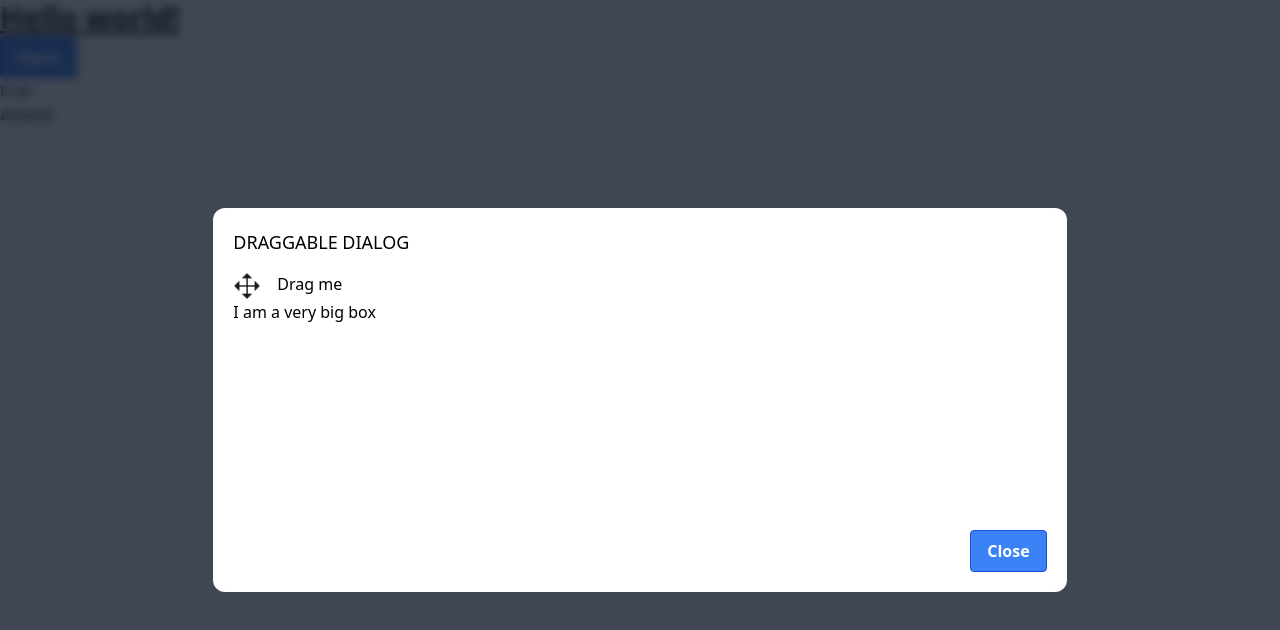
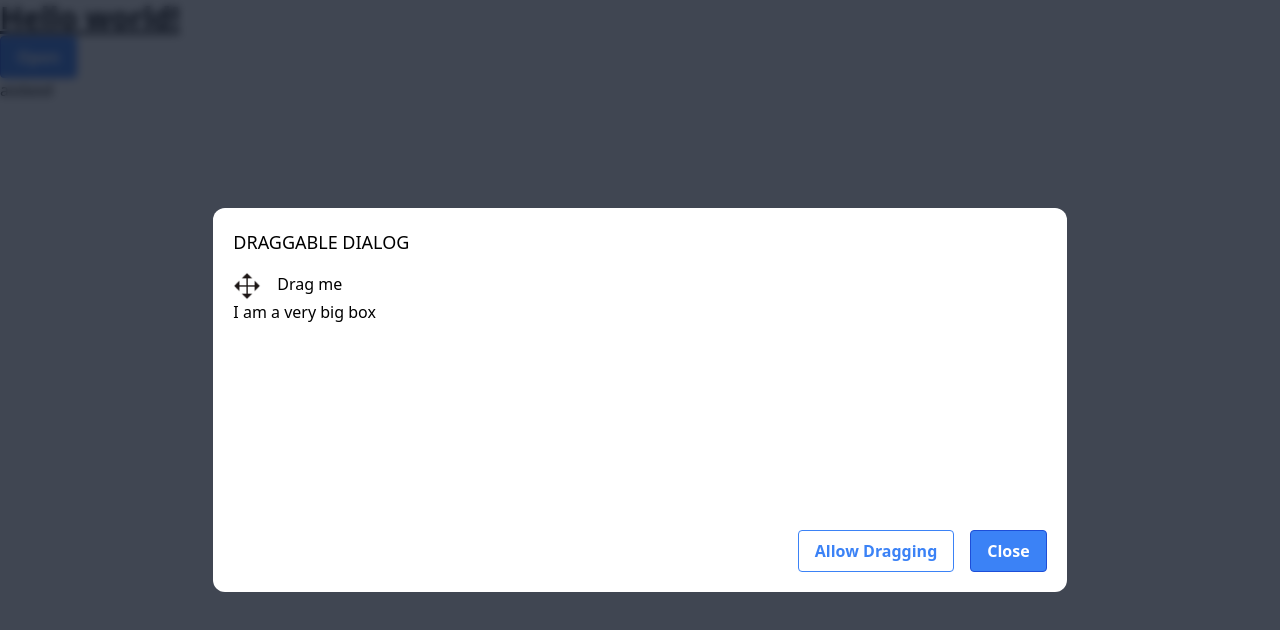
Before and after one commit to PeterLazarov/ReactModal, a React (Vite) app: page / in a window 1280 px wide. Both pictures are taken after a click on the button "Open". Shown: the top 630 px of the page. Built offline with nearby package versions, Linux system fonts and the light colour scheme.

Commit message:
button variants and customize

```diff
--- a/src/components/Button.tsx
+++ b/src/components/Button.tsx
@@ -1,14 +1,21 @@
-import React, { ReactNode } from "react";
+import React from "react";
 
-type Props = {
-  children: ReactNode;
-  onClick: (e: React.MouseEvent<HTMLButtonElement>) => void;
+const variants = {
+  primary:
+    "bg-blue-500 hover:bg-blue-700 text-white font-bold border border-blue-700",
+  secondary:
+    "bg-transparent hover:bg-blue-500 text-blue-500 font-semibold hover:text-white border border-blue-500 hover:border-transparent",
 };
-const Button: React.FC<Props> = ({ children, onClick }) => {
+
+type Props = React.ButtonHTMLAttributes<HTMLButtonElement> & {
+  variant: keyof typeof variants;
+};
+
+const Button: React.FC<Props> = ({ children, variant, className, ...rest }) => {
   return (
     <button
-      className="bg-blue-500 hover:bg-blue-700 text-white font-bold py-2 px-4 border border-blue-700 rounded"
-      onClick={onClick}
+      className={`py-2 px-4 rounded ${variants[variant]} ${className}`}
+      {...rest}
     >
       {children}
     </button>
--- a/src/components/Modal.tsx
+++ b/src/components/Modal.tsx
@@ -82,7 +82,9 @@ const Modal: React.FC<Props> = ({
           {footer}
           {!footer && !hideCloseButton && (
             <div className={`flex justify-end ${footerClass}`}>
-              <Button onClick={closeModal}>Close</Button>
+              <Button variant="primary" onClick={closeModal}>
+                Close
+              </Button>
             </div>
           )}
         </div>
--- a/src/pages/Home.tsx
+++ b/src/pages/Home.tsx
@@ -5,24 +5,37 @@ import MoveArrows from "../assets/moveArrows.png";
 
 const Home: React.FC = () => {
   const [showModal, setShowModal] = useState(false);
+  const [allowDragging, setAllowDragging] = useState(false);
 
   return (
     <div>
       <h1 className="text-3xl font-bold underline">Hello world!</h1>
       <Button
+        variant="primary"
         onClick={() => {
-          console.log({ showModal });
           setShowModal(true);
         }}
       >
         Open
       </Button>
-      <div>{`${showModal}`}</div>
       <Modal
         open={showModal}
         closeModal={() => setShowModal(false)}
         title="Draggable dialog"
-        draggable
+        draggable={allowDragging}
+        footer={
+          <div className="flex justify-end gap-4">
+            <Button
+              variant="secondary"
+              onClick={() => setAllowDragging(!allowDragging)}
+            >
+              {allowDragging ? "Deny Dragging" : "Allow Dragging"}
+            </Button>
+            <Button variant="primary" onClick={() => setShowModal(false)}>
+              Close
+            </Button>
+          </div>
+        }
       >
         <div className="flex gap-4">
           <img
```
